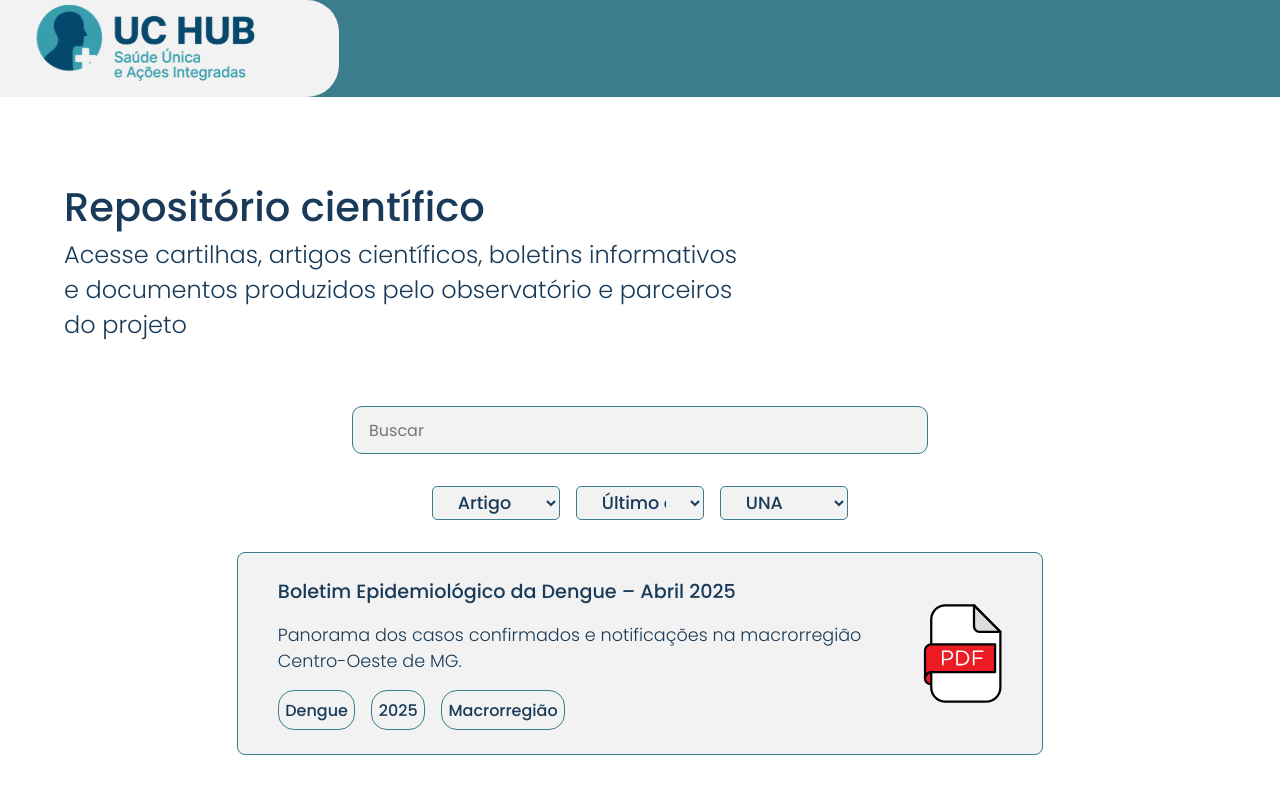
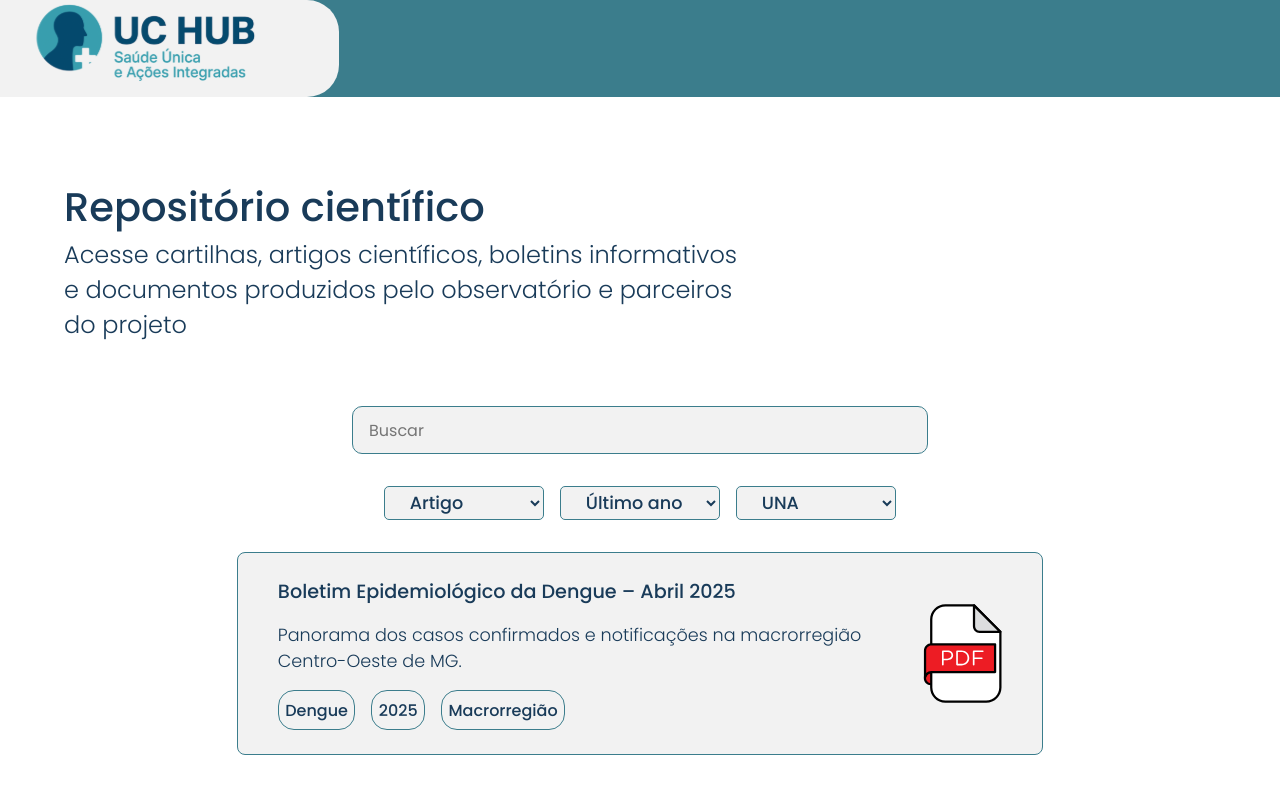
Before and after one commit to felprangel/saude-integrada, a Next.js app: page /repositorio-cientifico in a window 1280 px wide. Shown: the top 785 px of the page. Built offline with nearby package versions, Linux system fonts and the light colour scheme.

Commit message:
ajusta width

```diff
--- a/src/pages/repositorio-cientifico.tsx
+++ b/src/pages/repositorio-cientifico.tsx
@@ -111,7 +111,7 @@ const Select = styled.select`
   border: 1px solid var(--primary-color);
   background-color: var(--grey);
   padding: 0.2rem 1.3rem;
-  width: 8rem;
+  width: 10rem;
   border-radius: 5px;
   font-weight: 500;
   font-size: 1.1rem;
```
